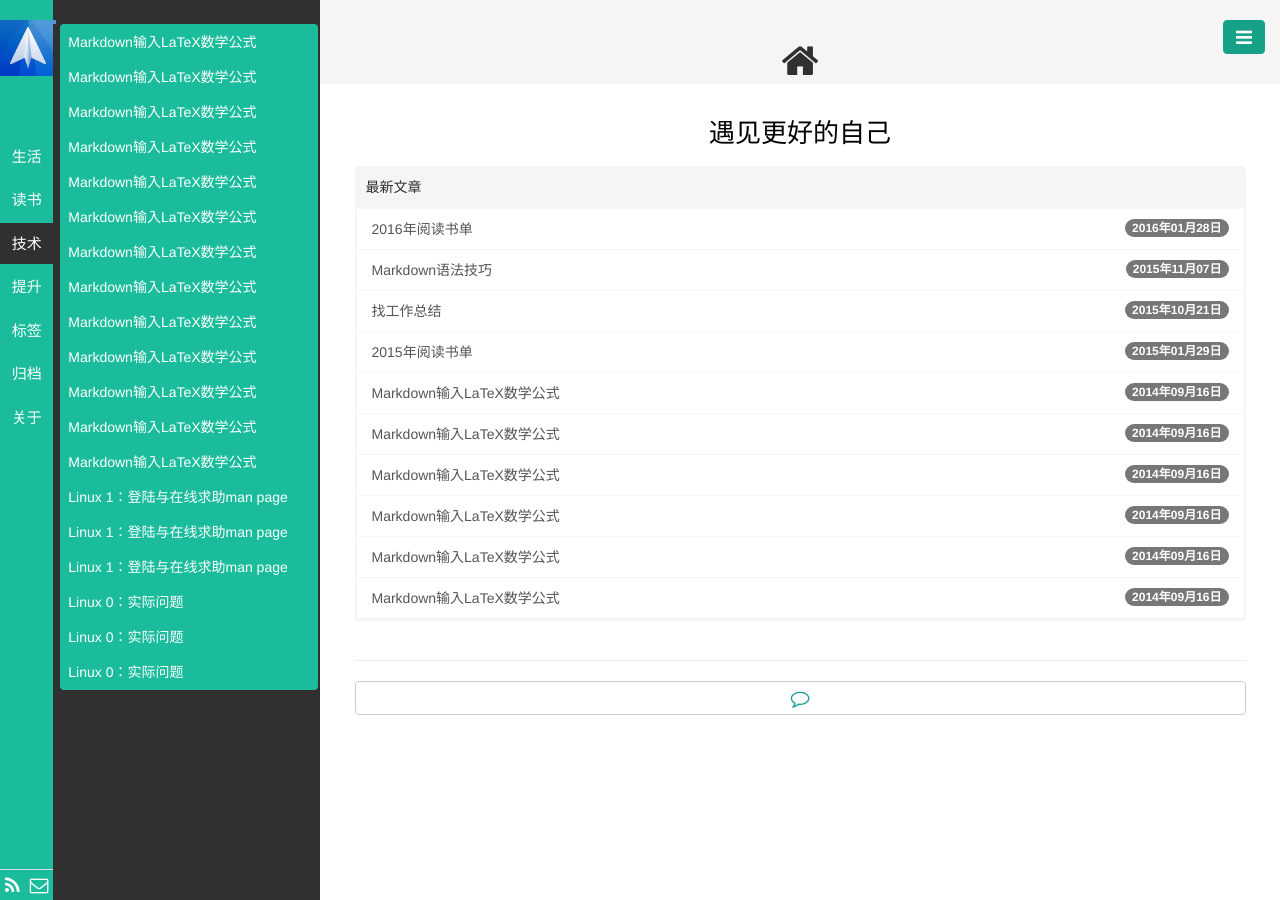
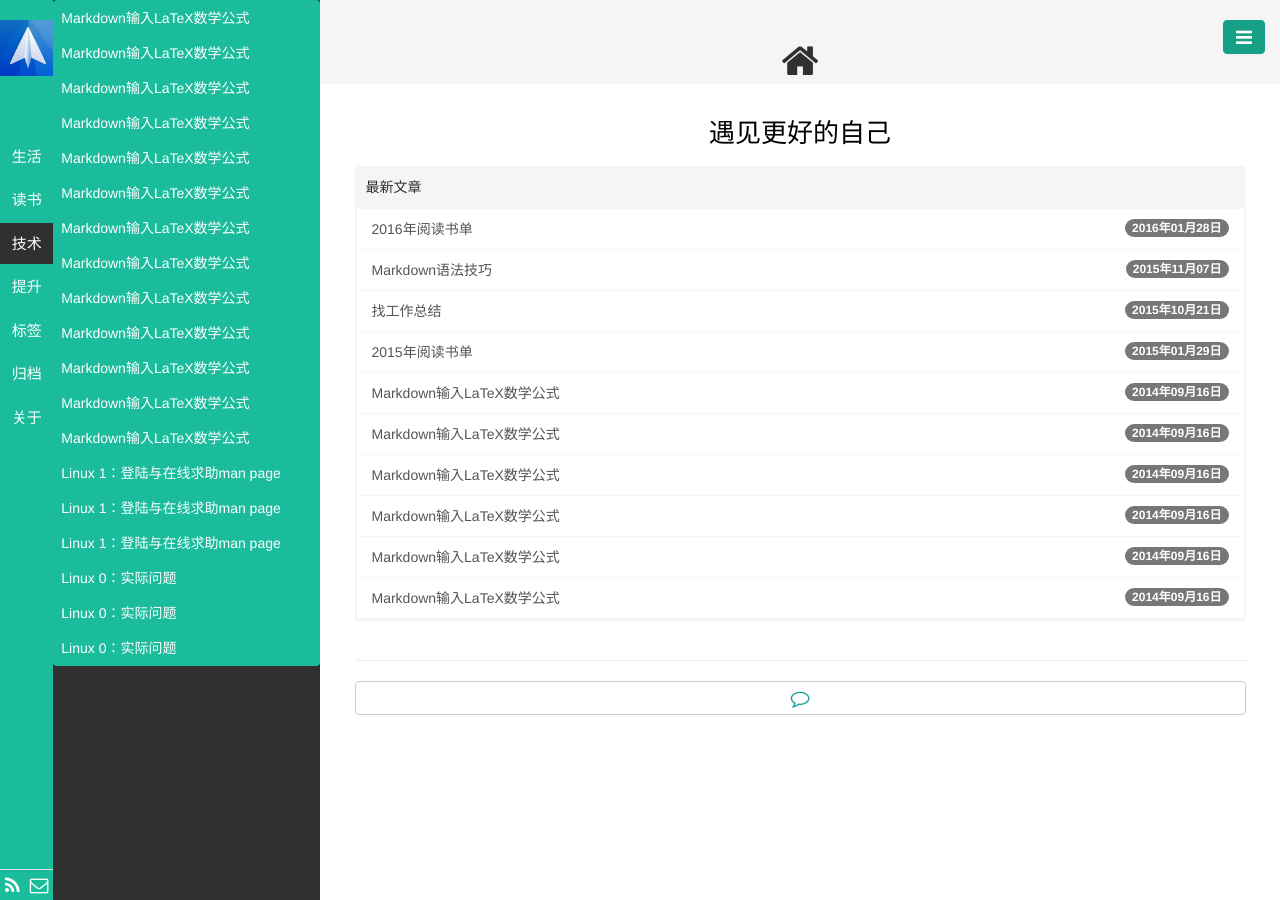
Before and after one commit to NemoTec/NemoTec.github.io, a Jekyll site: the page built from index.html, in a window 1280 px wide. Built offline with Jekyll 4.4.1, drawn with Linux system fonts in a browser that asks for light colours; Markdown is read by kramdown in place of the engine named in the settings; the list of posts is cut into pages by our own code.

```diff
--- a/public/css/base.css
+++ b/public/css/base.css
@@ -74,11 +74,11 @@ body, html {
   /*background-image: url(/public/img/body_bg.jpg);*/
   background-color: #303030;
   height: 100%;
-  border-right: 2px solid #303030;
-  border-left: 2px solid #303030;
+  border-right: 0px solid #303030;
+  border-left: 0px solid #303030;
   overflow-y: auto;
   font-color: #fff;
-  margin-top: 24px;
+  margin-top: 0px;
 }
 
 /* 右侧内容栏 */
```
Also changed, not shown: public/css/bootstrap.css.
